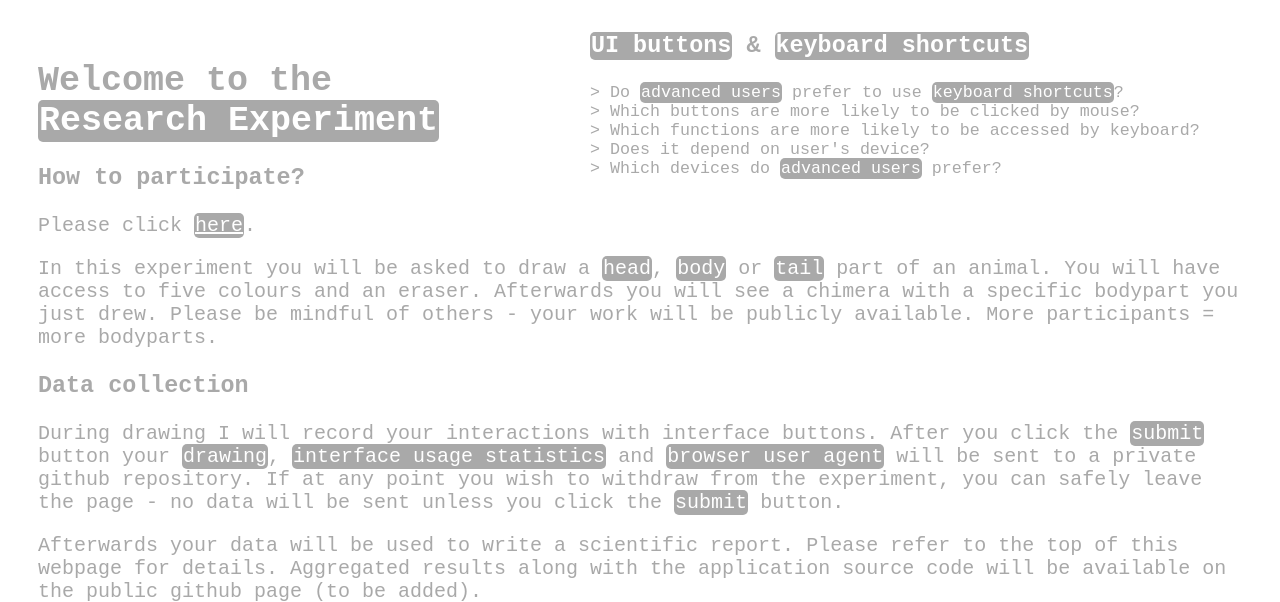
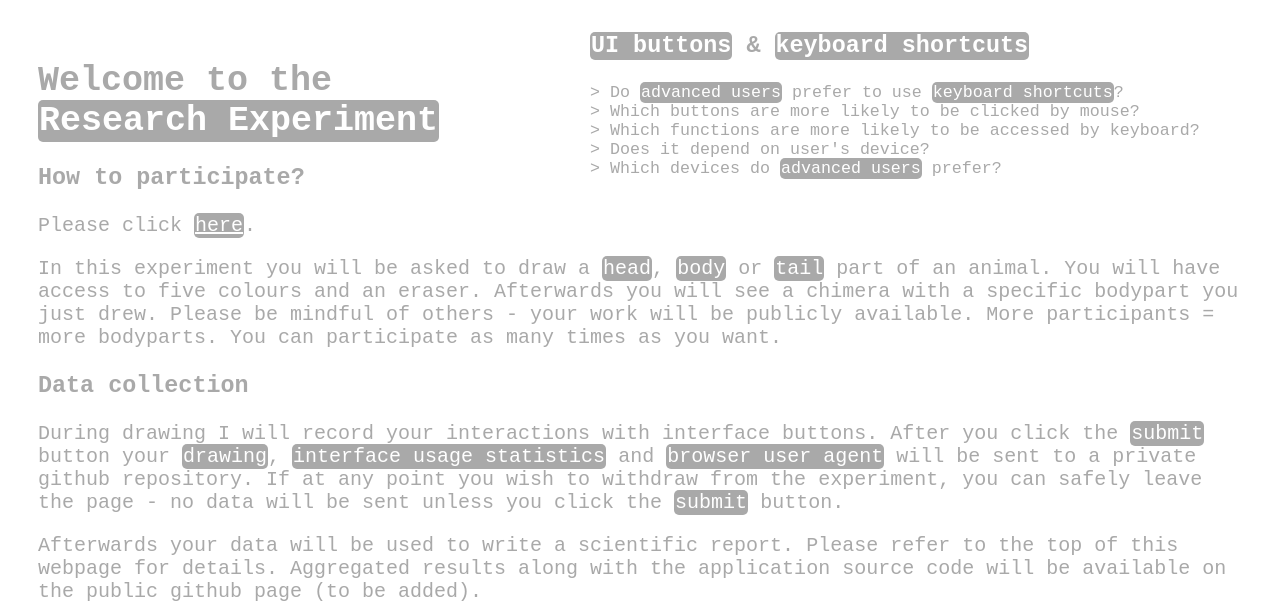
Before and after one commit to aanikina/co1111k2_dev, a Flask app: page / in a window 1280 px wide. Shown: the top 602 px of the page. Run offline with Flask 2, Linux system fonts and the light colour scheme.

Commit message:
changed welcome text

```diff
--- a/templates/rules.html
+++ b/templates/rules.html
@@ -20,7 +20,7 @@
         You will have access to five colours and an eraser.
         Afterwards you will see a chimera with a specific bodypart you just drew.
         Please be mindful of others - your work will be publicly available.
-        More participants = more bodyparts.
+        More participants = more bodyparts. You can participate as many times as you want.
     </p>
 
     <h3>Data collection</h3>
```
